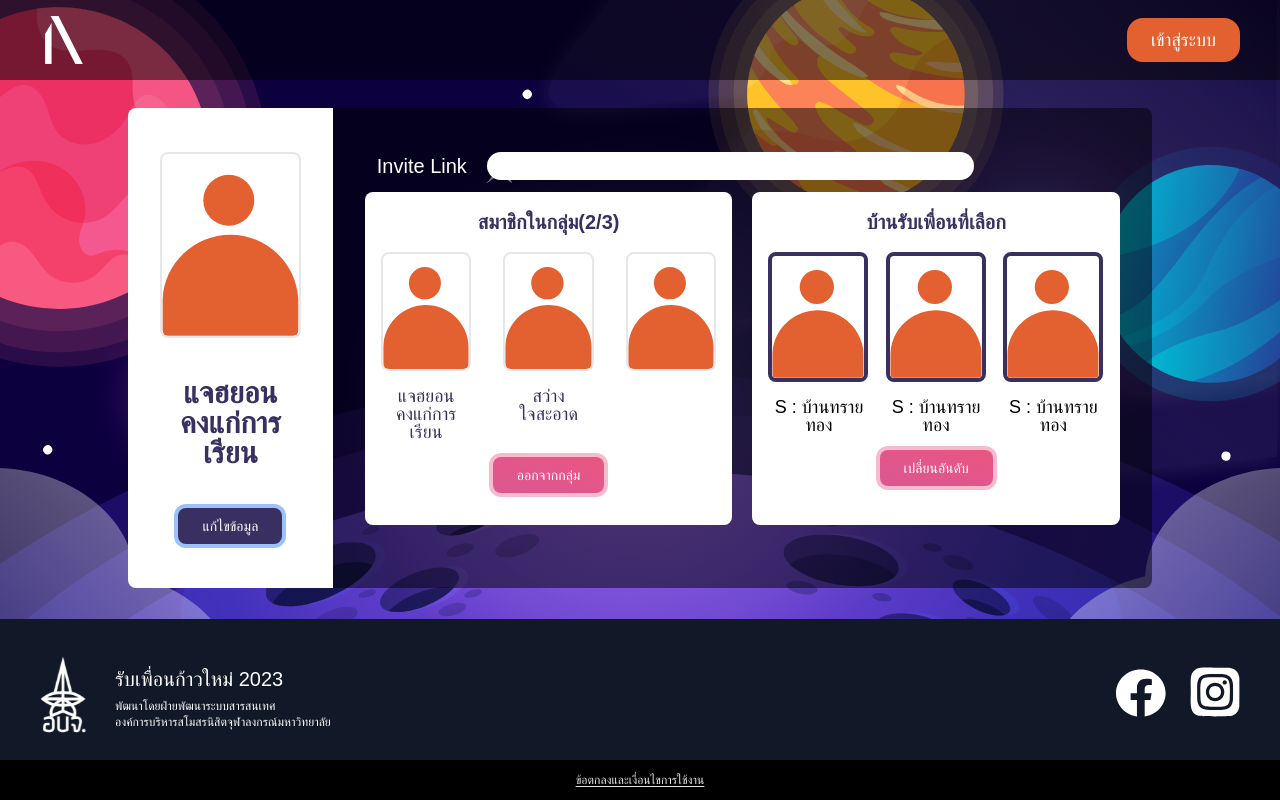
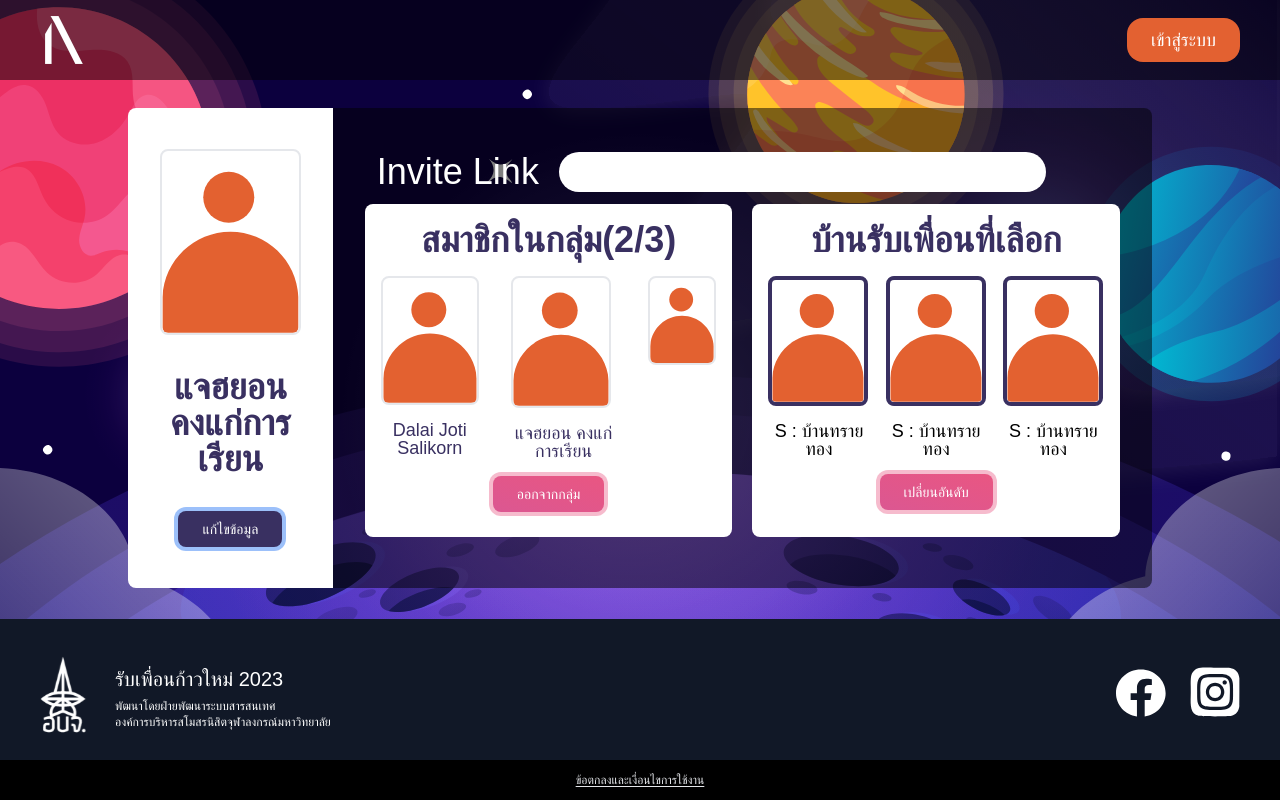
Before and after one commit to isd-sgcu/rpkm66-frontend, a Next.js app: page /baan-profile in a window 1280 px wide. Built offline with nearby package versions, Linux system fonts and the light colour scheme; no server answers; a web font is replaced by a local one.

Commit message:
feat: change group member to map

```diff
--- /dev/null
+++ b/src/pages/baan-choosing.tsx
@@ -0,0 +1,197 @@
+import { ChangeEvent, ReactNode, useState } from 'react';
+import Image from 'next/image';
+import Navbar from '@/components/Navbar';
+import Favicon from '@/public/images/favicon.svg';
+import Footer from '@/components/Footer';
+
+interface TestBaanObj {
+    name: string;
+    size: string;
+    imgUrl: string;
+}
+
+const picTest1 = '/images/pfp-placeholder.svg';
+const picTest2 = '/images/rocket.svg';
+const picTest3 = '/images/background-mobile.svg';
+
+const testBaanData: TestBaanObj[] = [
+    { name: 'บ้านทรายทอง', size: 'S', imgUrl: picTest1 },
+    { name: 'บ้านนี้มีรัก', size: 'S', imgUrl: picTest1 },
+    { name: 'บ้านและสวน', size: 'S', imgUrl: picTest1 },
+    { name: 'บ้านนอก', size: 'M', imgUrl: picTest3 },
+    { name: 'บ้านของใคร', size: 'M', imgUrl: picTest1 },
+    { name: 'บ้านอะไรก็ไม่รู้', size: 'M', imgUrl: picTest1 },
+    { name: 'บ้านบ้าน', size: 'L', imgUrl: picTest1 },
+    { name: 'บ้าน Pure', size: 'L', imgUrl: picTest1 },
+    { name: 'บ้าน Dota', size: 'L', imgUrl: picTest2 },
+    { name: 'บ้าน LOL', size: 'XL', imgUrl: picTest1 },
+    { name: 'บ้าน ROV', size: 'XL', imgUrl: picTest1 },
+    { name: 'บ้าน ggez', size: 'XL', imgUrl: picTest1 },
+];
+
+const BaanChoosing = () => {
+    const bottonStyle: string =
+        'lg:mx-4 lg:px-6 text-sm py-2 mx-auto px-3 rounded-lg ring-4';
+    const textStyle: string =
+        'bg-pink-400 w-fit lg:px-4 px-2 mr-6 lg:py-2 py-1 rounded-lg lg:text-sm text-xs ring-8 ring-pink-400/30';
+    const [input, setInput] = useState<string>('');
+    interface SelectedBaan {
+        imageURL: string;
+        size: string;
+        name: string;
+        num: number;
+    }
+    const images: SelectedBaan[] = [
+        {
+            imageURL: picTest2,
+            name: 'บ้าน Dota',
+            size: 'L',
+            num: 1,
+        },
+        {
+            imageURL: picTest3,
+            name: 'บ้านนอก',
+            size: 'M',
+            num: 2,
+        },
+        {
+            imageURL: picTest1,
+            name: '',
+            size: '',
+            num: 3,
+        },
+    ];
+    const usedSelectedBaan: ReactNode = images.map((e: SelectedBaan) => {
+        return (
+            <div
+                key={e.num}
+                className="flex flex-col lg:flex-row text-sm items-center"
+            >
+                <div
+                    className={`lg:h-20 lg:w-20 h-16 w-16 bg-white my-3 mx-4 flex items-center justify-center ring-4 ring-pink-400`}
+                >
+                    <Image
+                        src={e.imageURL}
+                        alt={e.name}
+                        width={20}
+                        height={20}
+                        className="fill"
+                    />
+                </div>
+                <p>{e.name == '' ? 'จงเลือกบ้าน' : `${e.size}: ${e.name}`}</p>
+            </div>
+        );
+    });
+    const listBaan: ReactNode = testBaanData
+        .filter((e) => e.name.includes(input))
+        .map((e: TestBaanObj) => {
+            return (
+                <div
+                    key={e.name}
+                    className="flex flex-col text-sm items-center"
+                >
+                    <div
+                        className={`lg:h-48 lg:w-48 h-36 w-36 bg-white my-4 mx-4 flex items-center justify-center rounded-xl`}
+                    >
+                        <Image
+                            src={e.imgUrl}
+                            alt={e.name}
+                            width={36}
+                            height={36}
+                            className="fill"
+                        />
+                    </div>
+                    <p>{`${e.size}: ${e.name}`}</p>
+                </div>
+            );
+        });
+    return (
+        <>
+            <Navbar />
+
+            <div className="w-screen h-screen lg:flex lg:flex-row justify-center items-center lg:text-white overflow-scroll lg:z-50 lg:-translate-y-[2.5rem] translate-y-24">
+                <div className="w-fit lg:mb-none mb-6 p-auto py-8 px-8 border lg:h-[30rem] mx-auto lg:mr-0 lg:ml-auto bg-white text-black lg:rounded-s-3xl min-[1600px]:h-3/4">
+                    <h1 className="text-3xl lg:text-4xl font-bold relative z-0 leading-none select-none">
+                        เลือกบ้าน
+                    </h1>
+                    <h2 className="text-xl lg:text-l my-3 relative z-0 leading-none select-none">
+                        เลือก 3 บ้านที่สนใจมากที่สุด
+                    </h2>
+                    <div className="flex lg:flex-col justify-center items-center flex-wrap">
+                        {usedSelectedBaan}
+                    </div>
+                    <div className="mt-1 mb-1 text-white flex justify-center items-center">
+                        <button
+                            className={`${bottonStyle} bg-pink-400 ring-pink-400/40`}
+                            onClick={() => console.log('Pink was clicked')}
+                        >
+                            ตกลง
+                        </button>
+                        <button
+                            className={`${bottonStyle} bg-red-500 ring-red-500/40`}
+                            onClick={() => console.log('Red was clicked')}
+                        >
+                            ยกเลิก
+                        </button>
+                    </div>
+                </div>
+                <div className="lg:mb-none mb-6 p-auto py-8 px-8 border lg:mr-auto bg-black/50 lg:rounded-e-3xl lg:h-[30rem] min-[1600px]:h-3/4 h-auto lg:w-3/5 lg:mx-0 mx-12 border">
+                    <div className="flex items-center">
+                        <div>
+                            <Image
+                                src={Favicon}
+                                alt="logo"
+                                className="object-contain w-8 h-8 lg:w-12 lg:h-12 mr-4"
+                            />
+                        </div>
+                        <form className="lg:w-full w-full text-black">
+                            <input
+                                type="text"
+                                name="search"
+                                id="search"
+                                placeholder="ค้นหาบ้าน"
+                                value={input}
+                                onChange={(
+                                    e: ChangeEvent<HTMLInputElement>
+                                ) => {
+                                    setInput(e.target.value);
+                                }}
+                                className="px-4 py-1 text-sm bg-white placeholder-black w-full rounded-3xl lg:text-xl ring-8 ring-white/20"
+                            />
+                        </form>
+                    </div>
+                    <div className="flex mt-8 lg:px-4 lg:py-4 overflow-scroll">
+                        <div className={textStyle}>
+                            <button onClick={() => console.log('S clicked')}>
+                                บ้านขนาดเล็ก (S)
+                            </button>
+                        </div>
+                        <div className={textStyle}>
+                            <button onClick={() => console.log('M clicked')}>
+                                บ้านขนาดกลาง (M)
+                            </button>
+                        </div>
+                        <div className={textStyle}>
+                            <button onClick={() => console.log('L clicked')}>
+                                บ้านขนาดใหญ่ (L)
+                            </button>
+                        </div>
+                        <div className={textStyle}>
+                            <button onClick={() => console.log('XL clicked')}>
+                                บ้านขนาดใหญ่พิเศษ (XL)
+                            </button>
+                        </div>
+                    </div>
+                    <div className="flex justify-center items-center lg:py-4 lg:h-[17rem] min-[1600px]:h-5/6 lg:overflow-scroll flex-wrap">
+                        {listBaan}
+                    </div>
+                </div>
+            </div>
+            <div className="lg:translate-y-0 translate-y-24">
+                <Footer />
+            </div>
+        </>
+    );
+};
+
+export default BaanChoosing;
--- a/src/pages/baan-profile.tsx
+++ b/src/pages/baan-profile.tsx
@@ -8,12 +8,21 @@ const BaanProfile = () => {
     const bgStyle: string = 'lg:mb-none mb-6 p-auto py-8 px-8';
     const bottonStyle: string =
         'lg:mx-4 lg:px-6 text-sm py-2 mx-auto px-3 rounded-lg ring-4';
-
+    interface GroupMember {
+        name: string;
+        imgUrl: string;
+        role: string;
+    }
+    const group: GroupMember[] = [
+        { name: 'Dalai Joti Salikorn', imgUrl: profilePic, role: 'leader' },
+        { name: 'แจฮยอน คงแก่การเรียน', imgUrl: profilePic, role: 'member' },
+        { name: '', imgUrl: profilePic, role: '' },
+    ];
     return (
         <>
             <Navbar />
             <div className="w-screen lg:h-screen grid place-items-center">
-                <div className="w-4/5 lg:h-full text-xl font-ibm flex lg:flex-row justify-center items-center flex-col text-white overflow-clip lg:z-50 lg:-translate-y-[2.5rem] translate-y-24 mx-auto">
+                <div className="w-4/5 lg:h-full text-md lg:text-4xl font-ibm flex lg:flex-row justify-center items-center flex-col text-white overflow-clip lg:z-50 lg:-translate-y-[2.5rem] translate-y-24 mx-auto">
                     <div
                         className={`${bgStyle} w-1/5 h-3/5 grid bg-white rounded-l-lg place-items-center`}
                     >
@@ -24,7 +33,7 @@ const BaanProfile = () => {
                             height={367}
                             alt="profile pic"
                         />
-                        <h1 className=" text-purple font-bold text-3xl lg:text2xl relative z-0 leading-none select-none py-4 text-center">
+                        <h1 className=" text-purple font-bold relative z-0 leading-none select-none py-4 text-center">
                             <p>
                                 แจฮยอน
                                 <br />
@@ -55,48 +64,24 @@ const BaanProfile = () => {
                                 <div className="text-purple text-center mb-4">
                                     <b>สมาชิกในกลุ่ม(2/3)</b>{' '}
                                 </div>
+
                                 <div className="flex space-x-8 justify-center">
-                                    <div className="">
+                                    {group.map((data: GroupMember) => {
+                                        return (
+                                            <div className="" key={data.name}>
                                                 <Image
                                                     className="border-2 rounded-lg"
-                                            src={profilePic}
+                                                    src={data.imgUrl}
                                                     width={100}
                                                     height={50}
-                                            alt="profile pic1"
+                                                    alt={data.name}
                                                 />
                                                 <h1 className=" text-purple text-lg lg:text2xl relative z-0 leading-none select-none py-4 text-center">
-                                            <p>
-                                                แจฮยอน
-                                                <br />
-                                                คงแก่การเรียน
-                                            </p>
+                                                    <p>{data.name}</p>
                                                 </h1>
                                             </div>
-                                    <div className="">
-                                        <Image
-                                            className="border-2 rounded-lg"
-                                            src={profilePic}
-                                            width={100}
-                                            height={367}
-                                            alt="profile pic2"
-                                        />
-                                        <h1 className=" text-purple text-lg lg:text2xl relative z-0 leading-none select-none py-4 text-center">
-                                            <p>
-                                                สว่าง
-                                                <br />
-                                                ใจสะอาด
-                                            </p>
-                                        </h1>
-                                    </div>
-                                    <div className="">
-                                        <Image
-                                            className="border-2 rounded-lg"
-                                            src={profilePic}
-                                            width={100}
-                                            height={367}
-                                            alt="profile pic3"
-                                        />
-                                    </div>
+                                        );
+                                    })}
                                 </div>
                                 <div className="flex justify-center">
                                     <button
```
Lines whose indentation alone changed are shown as unchanged.
